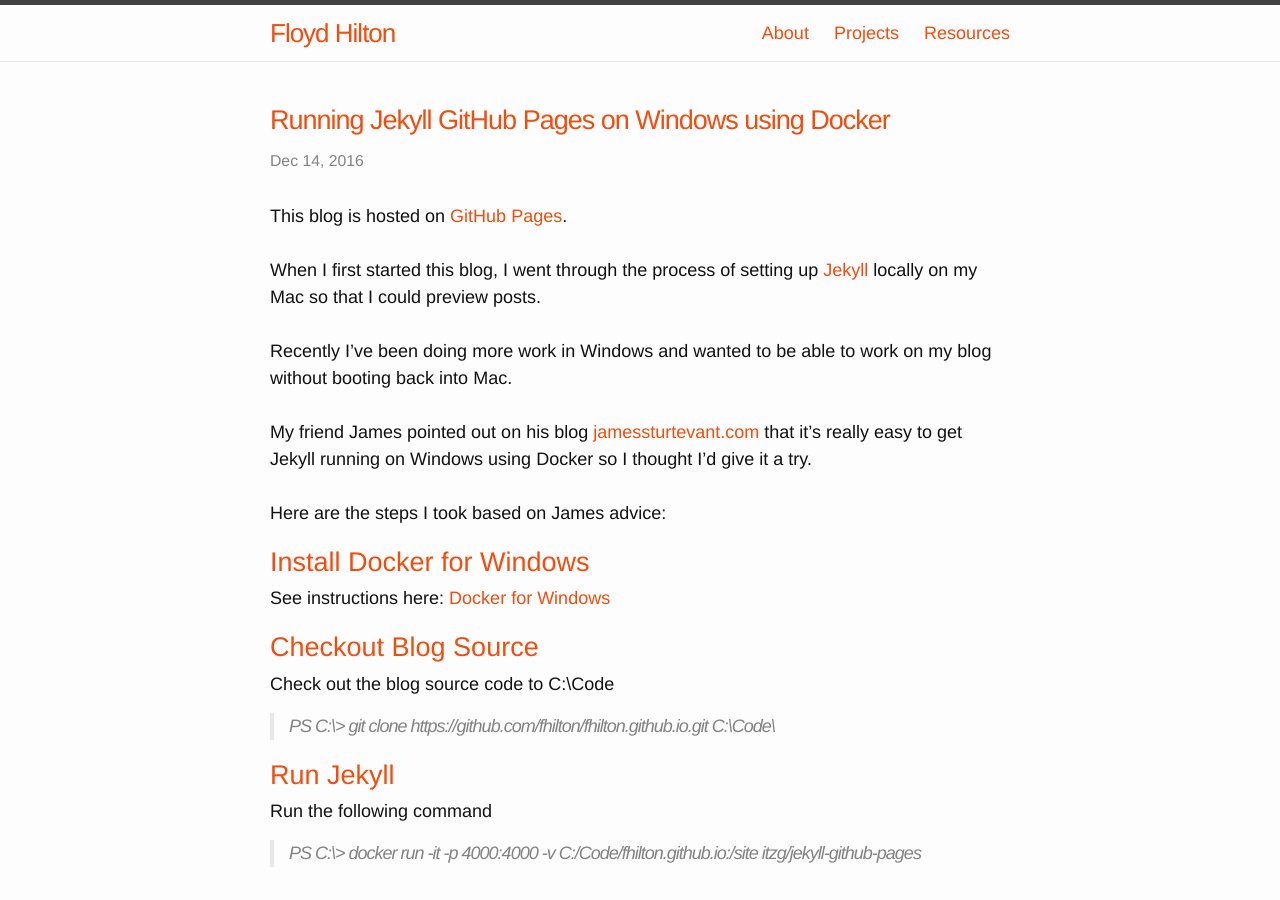
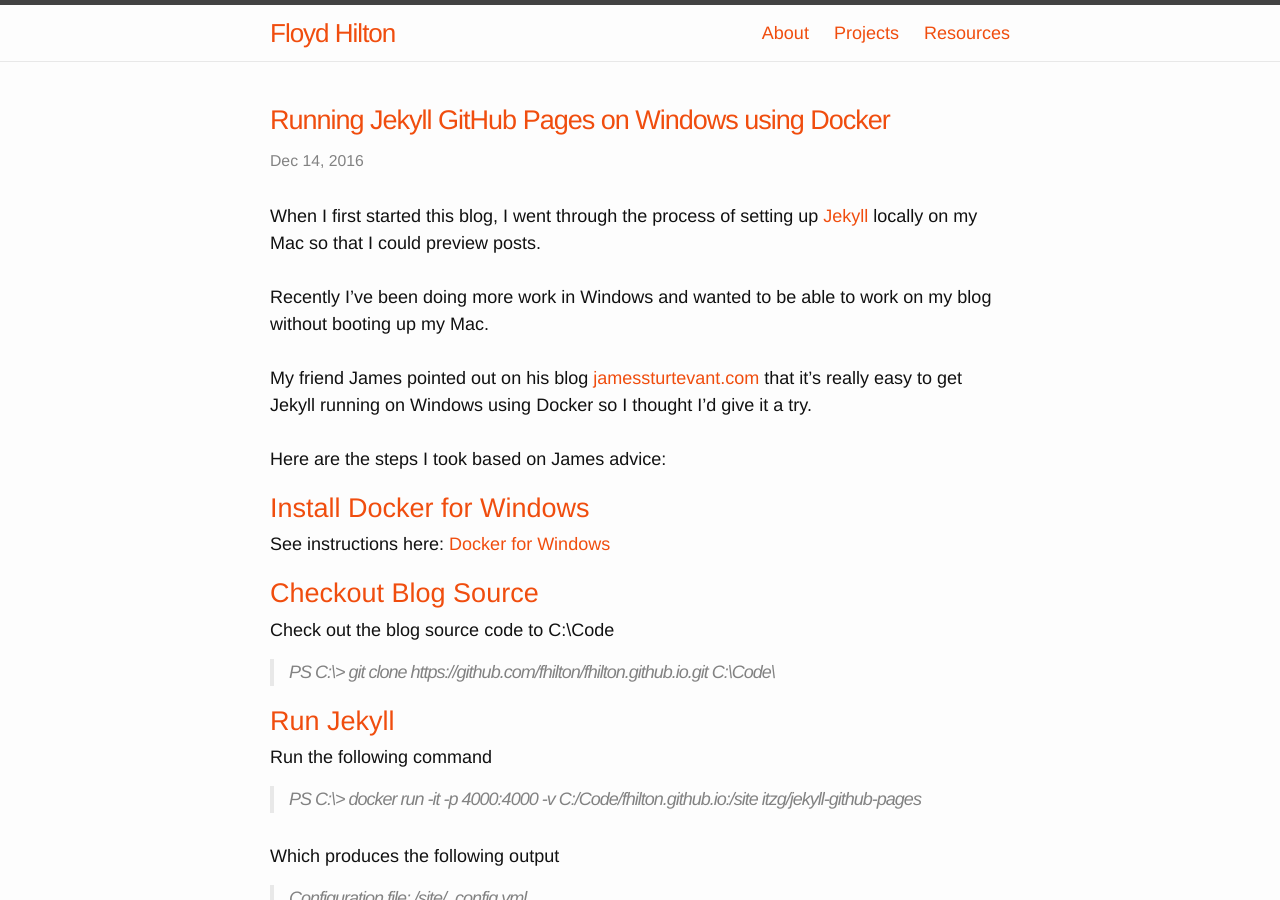
Before and after one commit to fhilton/fhilton.github.io, a Jekyll site: the page built from _posts/2016-12-14-Running-Jekyll-GitHub-Pages-Windows.md, in a window 1280 px wide and 900 px high. Built offline with Jekyll 4.4.1, drawn with Linux system fonts in a browser that asks for light colours; comment, search, counter and statistics services are not loaded.

Commit message:
Fixed up the opening

```diff
--- a/_posts/2016-12-14-Running-Jekyll-GitHub-Pages-Windows.md
+++ b/_posts/2016-12-14-Running-Jekyll-GitHub-Pages-Windows.md
@@ -7,13 +7,10 @@
 tags: [Blog, Docker, Windows]
 ---
 
-This blog is hosted on [GitHub Pages](https://pages.github.com/).
+When I first started this blog, I went through the process of setting up  [Jekyll](https://jekyllrb.com/) locally on my Mac so that I could preview posts.
 <br>
 <br>
-When I first started this blog, I went through the process of setting up  [Jekyll](https://jekyllrb.com/) locally on my Mac so that I could preview  posts.
-<br>
-<br>
-Recently I've been doing more work in Windows and wanted to be able to work on my blog without booting back into Mac.
+Recently I've been doing more work in Windows and wanted to be able to work on my blog without booting up my Mac.
 <br>
 <br>
 My friend James pointed out on his blog [jamessturtevant.com](http://www.jamessturtevant.com/posts/Running-Jekyll-in-Windows-using-Docker/) that it's really easy to get Jekyll running on Windows using Docker so I thought I'd give it a try.
```
